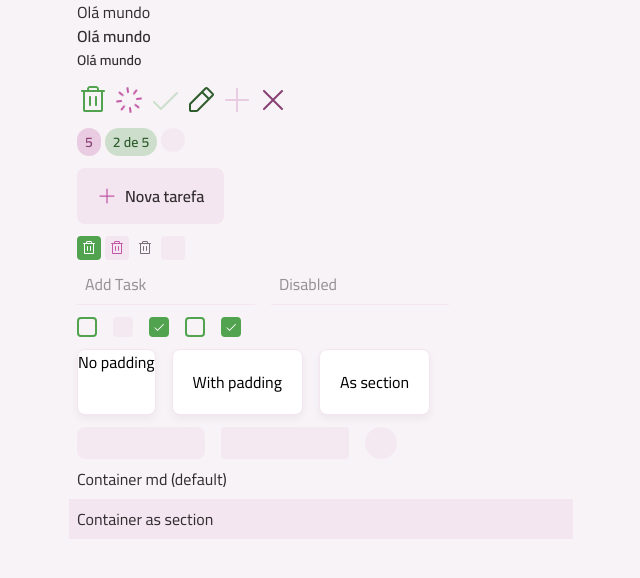
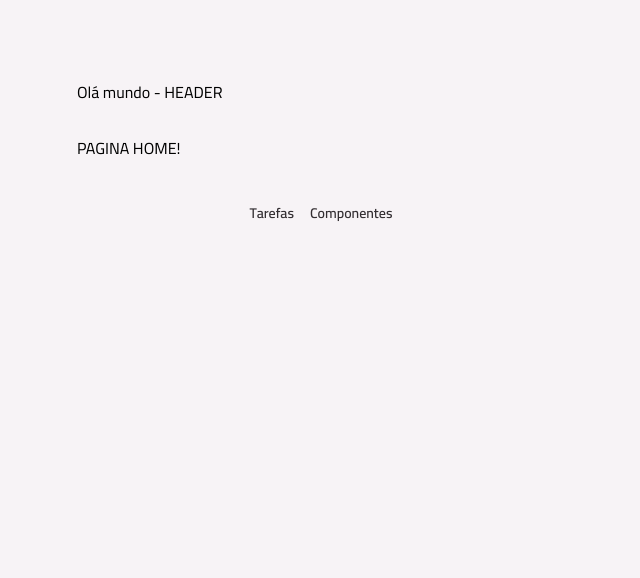
Before and after one commit to tfsantosbr/react-todolist, a React (Vite) app: page / in a window 1280 px wide. Shown: the top 578 px of the page, without its empty margins (319-959 px from the left). Built offline with nearby package versions, Linux system fonts and the light colour scheme.

Commit message:
add recat router

```diff
--- a/package.json
+++ b/package.json
@@ -13,6 +13,7 @@
     "@tailwindcss/vite": "^4.1.18",
     "react": "^19.2.0",
     "react-dom": "^19.2.0",
+    "react-router": "^7.13.1",
     "tailwindcss": "^4.1.18"
   },
   "devDependencies": {
--- a/src/App.tsx
+++ b/src/App.tsx
@@ -1,100 +1,17 @@
-import Text from "./components/text";
-import CheckIcon from "./assets/icons/check.svg?react";
-import PencilIcon from "./assets/icons/pencil.svg?react";
-import PlusIcon from "./assets/icons/plus.svg?react";
-import SpinnerIcon from "./assets/icons/spinner.svg?react";
-import TrashIcon from "./assets/icons/trash.svg?react";
-import XIcon from "./assets/icons/x.svg?react";
-import Icon from "./components/icon";
-import { Badge } from "./components/badge";
-import Button from "./components/button";
-import ButtonIcon from "./components/button-icon";
-import InputText from "./components/input-text";
-import InputCheckbox from "./components/input-checkbox";
-import Card from "./components/card";
-import Container from "./components/container";
-import Skeleton from "./components/skeleton";
+import { BrowserRouter, Route, Routes } from "react-router";
+import LayoutMain from "./pages/layout-main";
+import PageHome from "./pages/page-home";
+import { PageComponents } from "./pages/page-components";
 
 export default function App() {
   return (
-    <>
-      <Container>
-        <div className="grid gap-3">
-          <div className="class">
-            <Text as="p">Olá mundo</Text>
-            <Text as="p" variant="body-md-semibold">
-              Olá mundo
-            </Text>
-            <Text as="p" variant="body-sm-semibold">
-              Olá mundo
-            </Text>
-          </div>
-
-          <div className="flex gap-1">
-            <Icon svg={TrashIcon} className="fill-green-base" />
-            <Icon
-              svg={SpinnerIcon}
-              className="fill-pink-base"
-              animation="spin"
-            />
-            <Icon svg={CheckIcon} className="fill-green-light" />
-            <Icon svg={PencilIcon} className="fill-green-dark" />
-            <Icon svg={PlusIcon} className="fill-pink-light" />
-            <Icon svg={XIcon} className="fill-pink-dark" />
-          </div>
-
-          <div className="flex gap-1">
-            <Badge variant="secondary">5</Badge>
-            <Badge variant="primary">2 de 5</Badge>
-            <Badge loading />
-          </div>
-
-          <div className="flex gap-1">
-            <Button icon={PlusIcon}>Nova tarefa</Button>
-          </div>
-
-          <div className="flex gap-1">
-            <ButtonIcon icon={TrashIcon} />
-            <ButtonIcon icon={TrashIcon} variant="secondary" />
-            <ButtonIcon icon={TrashIcon} variant="tertiary" />
-            <ButtonIcon icon={TrashIcon} loading />
-          </div>
-
-          <div className="flex gap-4">
-            <InputText placeholder="Add Task" />
-            <InputText placeholder="Disabled" disabled />
-          </div>
-
-          <div className="flex gap-4">
-            <InputCheckbox />
-            <InputCheckbox loading />
-            <InputCheckbox defaultChecked />
-            <InputCheckbox disabled />
-            <InputCheckbox defaultChecked disabled />
-          </div>
-
-          <div className="flex gap-4">
-            <Card>No padding</Card>
-            <Card size="md">With padding</Card>
-            <Card size="md" as="section">
-              As section
-            </Card>
-          </div>
-
-          <div className="flex gap-4">
-            <Skeleton className="h-8 w-32" />
-            <Skeleton className="h-8 w-32" rounded="sm" />
-            <Skeleton className="h-8 w-8" rounded="full" />
-          </div>
-        </div>
-      </Container>
-
-      <Container className="bg-gray-100 p-2">
-        <Text as="p">Container md (default)</Text>
-      </Container>
-      <Container as="section" className="bg-gray-200 p-2">
-        <Text as="p">Container as section</Text>
-      </Container>
-    </>
+    <BrowserRouter>
+      <Routes>
+        <Route element={<LayoutMain />}>
+          <Route index element={<PageHome />} />
+          <Route path="/components" element={<PageComponents />} />
+        </Route>
+      </Routes>
+    </BrowserRouter>
   );
 }
--- a/src/components/badge.tsx
+++ b/src/components/badge.tsx
@@ -14,7 +14,7 @@
   loading?: boolean;
 }
 
-export function Badge({
+export default function Badge({
   variant = "primary",
   size = "sm",
   className,
--- /dev/null
+++ b/src/pages/layout-main.tsx
@@ -0,0 +1,32 @@
+import { Outlet, NavLink } from "react-router";
+import Container from "../components/container";
+import Text from "../components/text";
+
+export default function LayoutMain() {
+  return (
+    <>
+      <Container as="header" className="mt-3 md:mt-20">
+        Olá mundo - HEADER
+      </Container>
+
+      <main className="mt-4 md:mt-8">
+        <Outlet />
+      </main>
+
+      <footer className="my-5 md:my-10">
+        <nav className="flex items-center justify-center gap-4">
+          <NavLink to="/">
+            <Text variant="body-sm-semibold" className="text-gray-300">
+              Tarefas
+            </Text>
+          </NavLink>
+          <NavLink to="/components">
+            <Text variant="body-sm-semibold" className="text-gray-300">
+              Componentes
+            </Text>
+          </NavLink>
+        </nav>
+      </footer>
+    </>
+  );
+}
--- /dev/null
+++ b/src/pages/page-components.tsx
@@ -0,0 +1,100 @@
+import Badge from "../components/badge";
+import Button from "../components/button";
+import ButtonIcon from "../components/button-icon";
+import Card from "../components/card";
+import Container from "../components/container";
+import Icon from "../components/icon";
+import InputCheckbox from "../components/input-checkbox";
+import InputText from "../components/input-text";
+import Skeleton from "../components/skeleton";
+import Text from "../components/text";
+import CheckIcon from "../assets/icons/check.svg?react";
+import PencilIcon from "../assets/icons/pencil.svg?react";
+import PlusIcon from "../assets/icons/plus.svg?react";
+import SpinnerIcon from "../assets/icons/spinner.svg?react";
+import TrashIcon from "../assets/icons/trash.svg?react";
+import XIcon from "../assets/icons/x.svg?react";
+
+export function PageComponents() {
+  return (
+    <>
+      <Container>
+        <div className="grid gap-3">
+          <div className="class">
+            <Text as="p">Olá mundo</Text>
+            <Text as="p" variant="body-md-semibold">
+              Olá mundo
+            </Text>
+            <Text as="p" variant="body-sm-semibold">
+              Olá mundo
+            </Text>
+          </div>
+
+          <div className="flex gap-1">
+            <Icon svg={TrashIcon} className="fill-green-base" />
+            <Icon
+              svg={SpinnerIcon}
+              className="fill-pink-base"
+              animation="spin"
+            />
+            <Icon svg={CheckIcon} className="fill-green-light" />
+            <Icon svg={PencilIcon} className="fill-green-dark" />
+            <Icon svg={PlusIcon} className="fill-pink-light" />
+            <Icon svg={XIcon} className="fill-pink-dark" />
+          </div>
+
+          <div className="flex gap-1">
+            <Badge variant="secondary">5</Badge>
+            <Badge variant="primary">2 de 5</Badge>
+            <Badge loading />
+          </div>
+
+          <div className="flex gap-1">
+            <Button icon={PlusIcon}>Nova tarefa</Button>
+          </div>
+
+          <div className="flex gap-1">
+            <ButtonIcon icon={TrashIcon} />
+            <ButtonIcon icon={TrashIcon} variant="secondary" />
+            <ButtonIcon icon={TrashIcon} variant="tertiary" />
+            <ButtonIcon icon={TrashIcon} loading />
+          </div>
+
+          <div className="flex gap-4">
+            <InputText placeholder="Add Task" />
+            <InputText placeholder="Disabled" disabled />
+          </div>
+
+          <div className="flex gap-4">
+            <InputCheckbox />
+            <InputCheckbox loading />
+            <InputCheckbox defaultChecked />
+            <InputCheckbox disabled />
+            <InputCheckbox defaultChecked disabled />
+          </div>
+
+          <div className="flex gap-4">
+            <Card>No padding</Card>
+            <Card size="md">With padding</Card>
+            <Card size="md" as="section">
+              As section
+            </Card>
+          </div>
+
+          <div className="flex gap-4">
+            <Skeleton className="h-8 w-32" />
+            <Skeleton className="h-8 w-32" rounded="sm" />
+            <Skeleton className="h-8 w-8" rounded="full" />
+          </div>
+        </div>
+      </Container>
+
+      <Container className="bg-gray-100 p-2">
+        <Text as="p">Container md (default)</Text>
+      </Container>
+      <Container as="section" className="bg-gray-200 p-2">
+        <Text as="p">Container as section</Text>
+      </Container>
+    </>
+  );
+}
--- /dev/null
+++ b/src/pages/page-home.tsx
@@ -0,0 +1,5 @@
+import Container from "../components/container";
+
+export default function PageHome() {
+  return <Container>PAGINA HOME!</Container>;
+}
```
Also changed, not shown: 1 other file (tests, documents, lock files or other folders).
